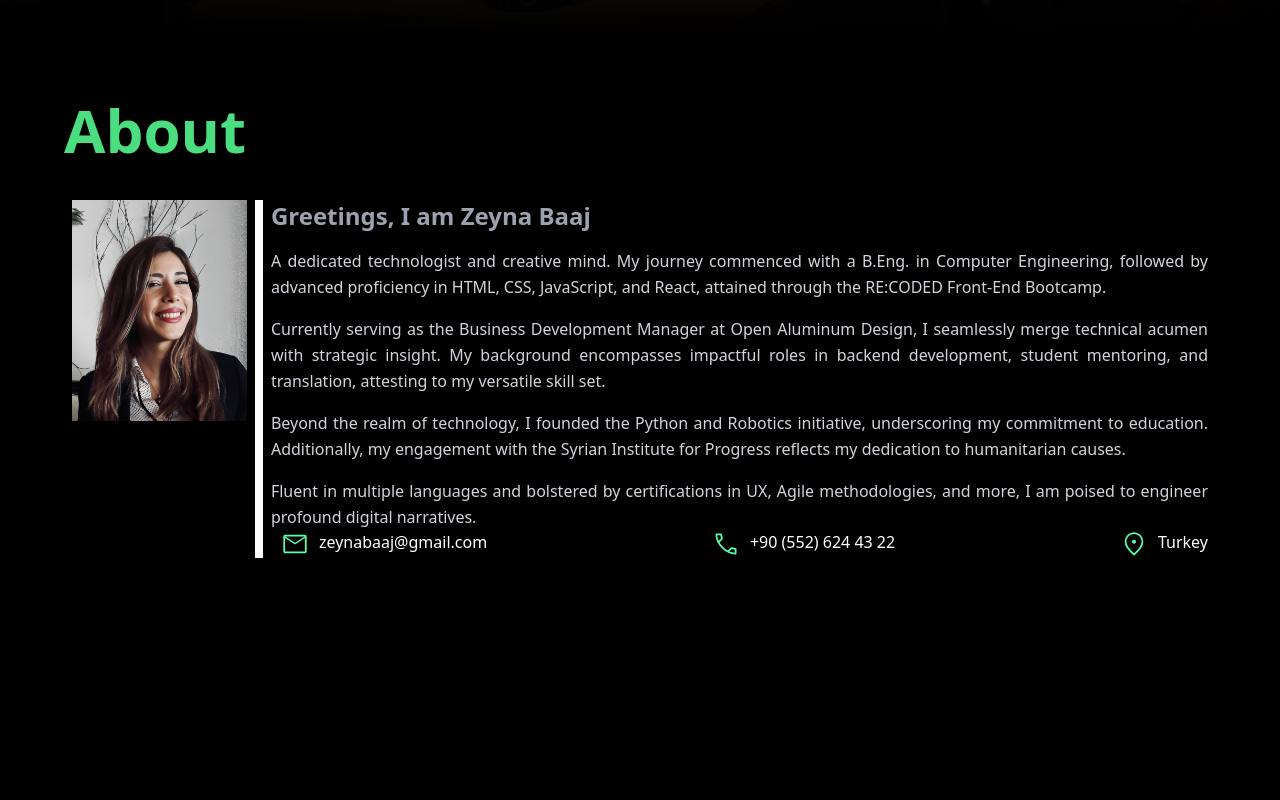
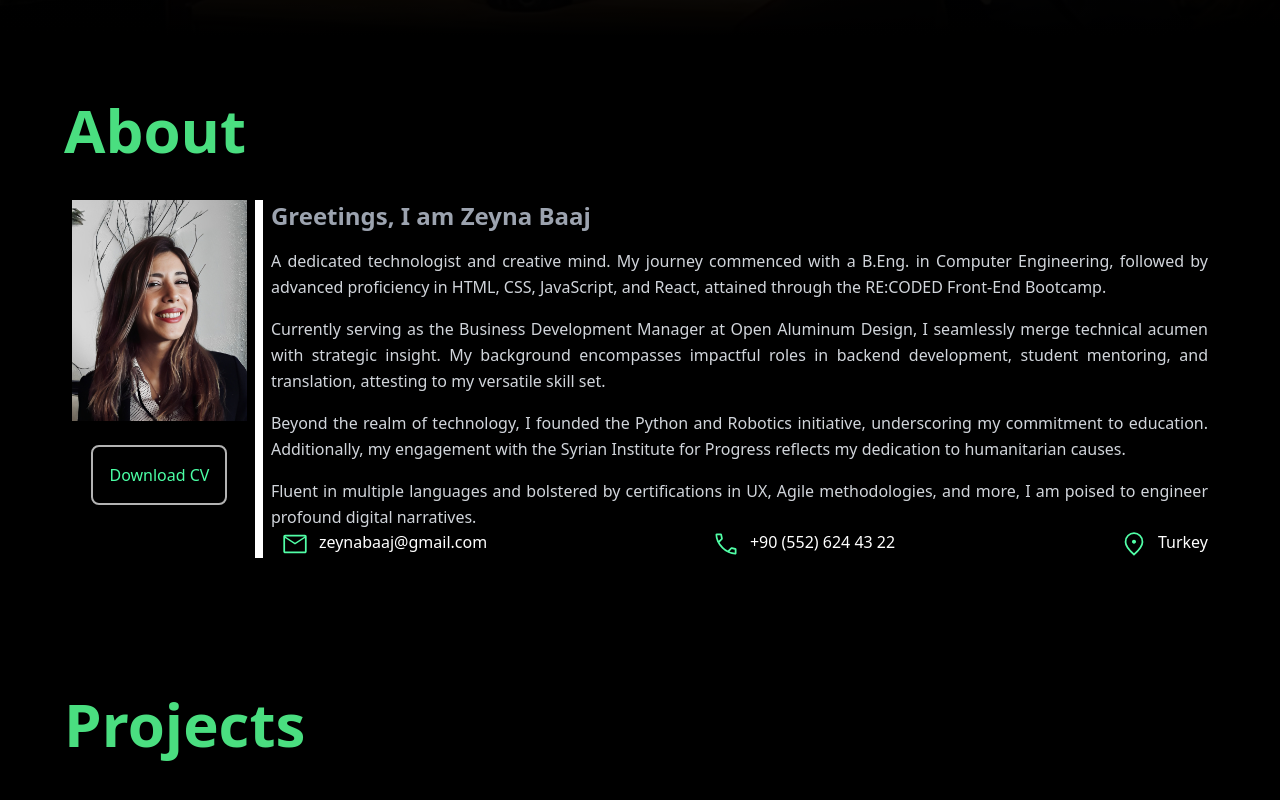
Before and after one commit to zainabaaj/portfolio, a Next.js app in the folder myportfolio/: page / in a window 1280 px wide. Shown: the part 764-1564 px from the top of the page. Before the commit the page ends 1394 px from the top, so only its background shows below. Built offline with nearby package versions, Linux system fonts and the light colour scheme.

Commit message:
cv button in about

```diff
--- a/myportfolio/components/About.jsx
+++ /dev/null
@@ -1,9 +0,0 @@
-import React from 'react'
-
-const About = () => {
-    return (
-        <div>About</div>
-    )
-}
-
-export default About
--- /dev/null
+++ b/myportfolio/components/Portfolio.jsx
@@ -0,0 +1,21 @@
+import React from 'react'
+import { motion } from 'framer-motion'
+import Image from 'next/image'
+const Portfolio = () => {
+    return (
+        <div
+            id='portfolio'
+            className='flex flex-col bg-black p-12 text-justify' >
+            <h1 className='text-6xl font-extrabold text-green-400 p-4'>Projects </h1>
+
+
+
+
+
+
+
+        </div>
+    )
+}
+
+export default Portfolio
--- a/myportfolio/components/Resume.jsx
+++ b/myportfolio/components/Resume.jsx
@@ -1,6 +1,7 @@
 import React from 'react'
 import { motion } from 'framer-motion'
 import Image from 'next/image'
+import DownloadPdfButton from './DownloadPdfButton'
 
 const Resume = () => {
     return (
@@ -9,12 +10,17 @@ const Resume = () => {
             className='flex flex-col bg-black p-12 text-justify' >
             <h1 className='text-6xl font-extrabold text-green-400 p-4'>About </h1>
             <div className='flex flex-col md:flex-row h-full md:p-6'>
-                <div>
+                <div className='flex flex-col items-center'>
                     <Image src='/zeynapp.png'
                         alt="zeyna profile picture"
                         width={400}
                         height={700}
+
                     />
+                    <div className="py-6">
+                        <DownloadPdfButton />
+
+                    </div>
                 </div>
                 <div className="bg-white mx-2 p-1"></div>
                 <div>
--- a/myportfolio/pages/index.js
+++ b/myportfolio/pages/index.js
@@ -3,6 +3,7 @@ import Page from "../components/page";
 import Intro from "@/components/Intro";
 import Resume from "@/components/Resume";
 import BackgroundImage from "@/components/BackgroundImage";
+import Portfolio from "@/components/Portfolio";
 export default function Home() {
   const config = {
     type: "spring",
@@ -14,7 +15,7 @@ export default function Home() {
       {/* <BackgroundImage /> */}
       <Intro id="intro" />
       <Resume id="resume" />
-
+      <Portfolio id="portfolio" />
 
     </Page>
   );
```
